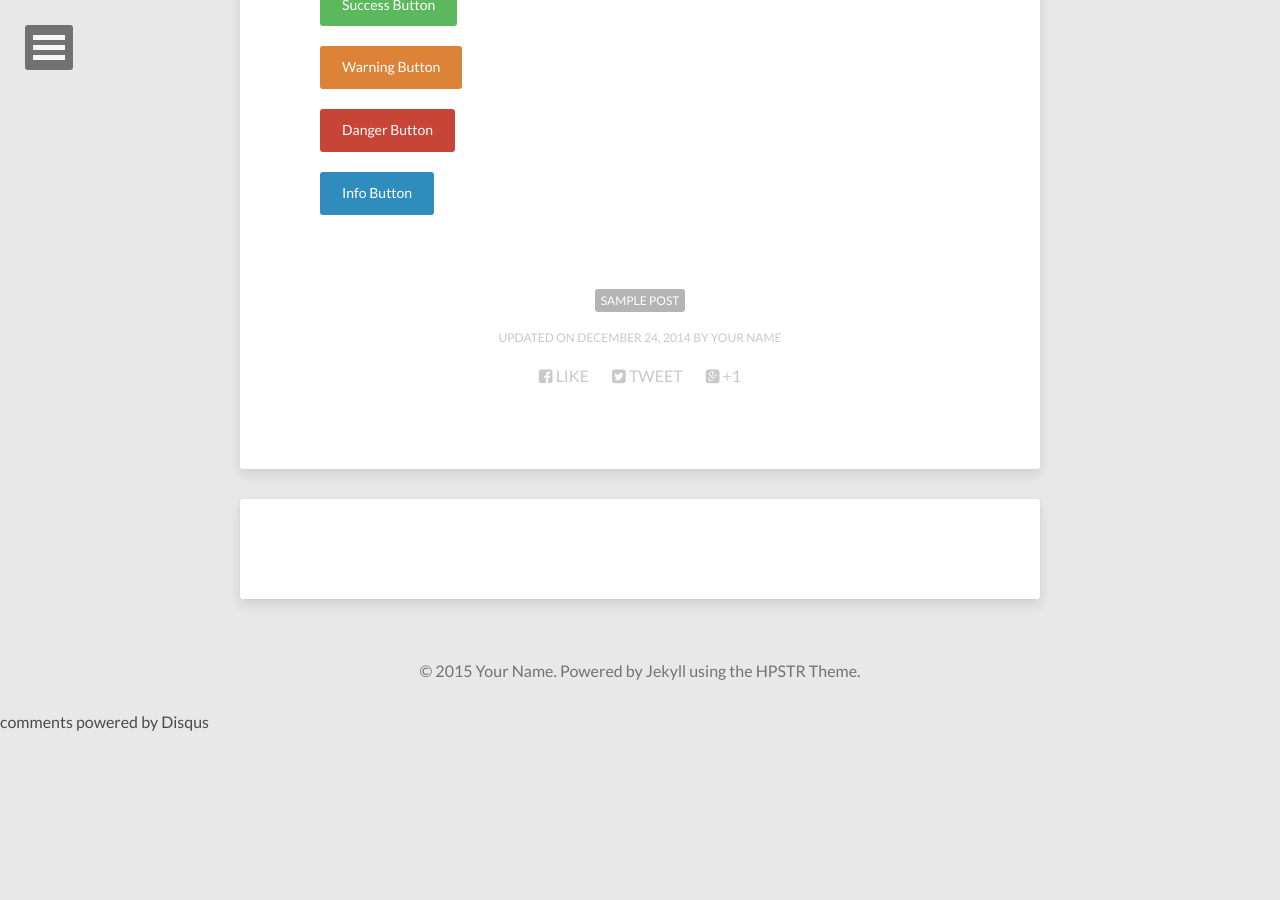
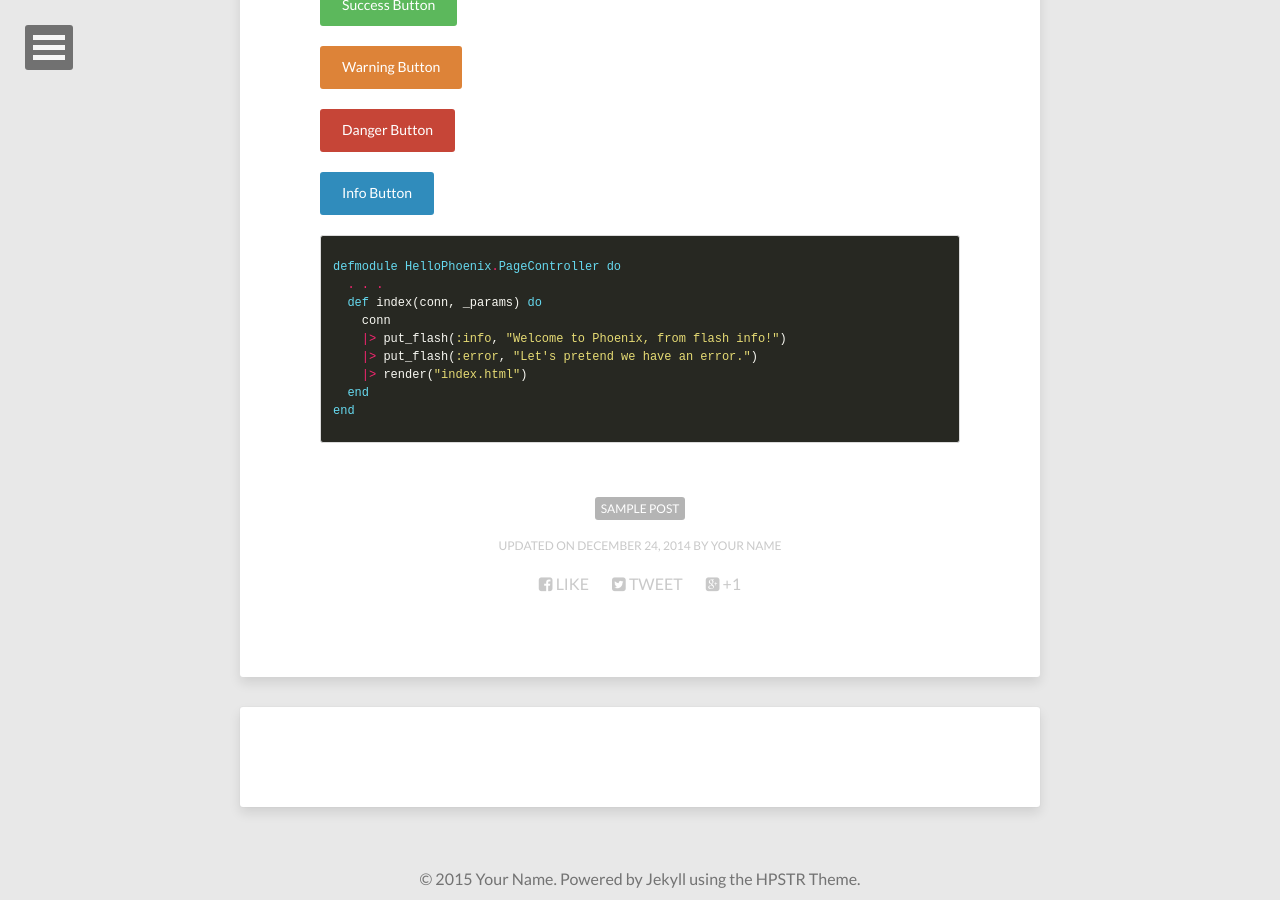
Before and after one commit to nickgal/blog, a Jekyll site: the page built from _posts/2011-03-10-sample-post.md, in a window 1280 px wide and 900 px high, scrolled down 2979 px. Built offline with Jekyll 4.4.1, drawn with Linux system fonts in a browser that asks for light colours; nearby versions of some CDN libraries; comment, search, counter and statistics services are not loaded; before the commit the page ends 3710 px from its top, so only the background shows below that.

Commit message:
add elixir block to sample post.

```diff
--- a/_posts/2011-03-10-sample-post.md
+++ b/_posts/2011-03-10-sample-post.md
@@ -99,3 +99,16 @@ Make any link standout more when applying the `.btn` class.
 <div markdown="0"><a href="#" class="btn btn-warning">Warning Button</a></div>
 <div markdown="0"><a href="#" class="btn btn-danger">Danger Button</a></div>
 <div markdown="0"><a href="#" class="btn btn-info">Info Button</a></div>
+
+
+{% highlight elixir %}
+defmodule HelloPhoenix.PageController do
+  . . .
+  def index(conn, _params) do
+    conn
+    |> put_flash(:info, "Welcome to Phoenix, from flash info!")
+    |> put_flash(:error, "Let's pretend we have an error.")
+    |> render("index.html")
+  end
+end
+{% endhighlight %}
```
